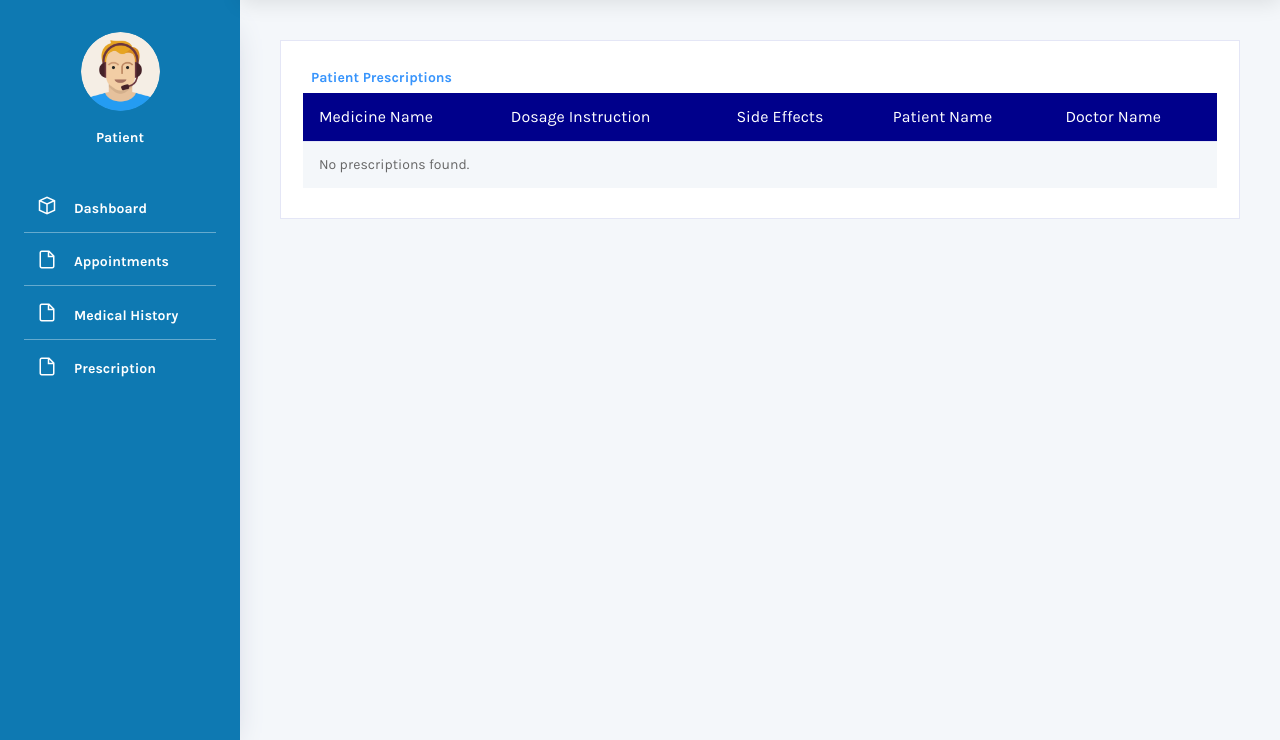
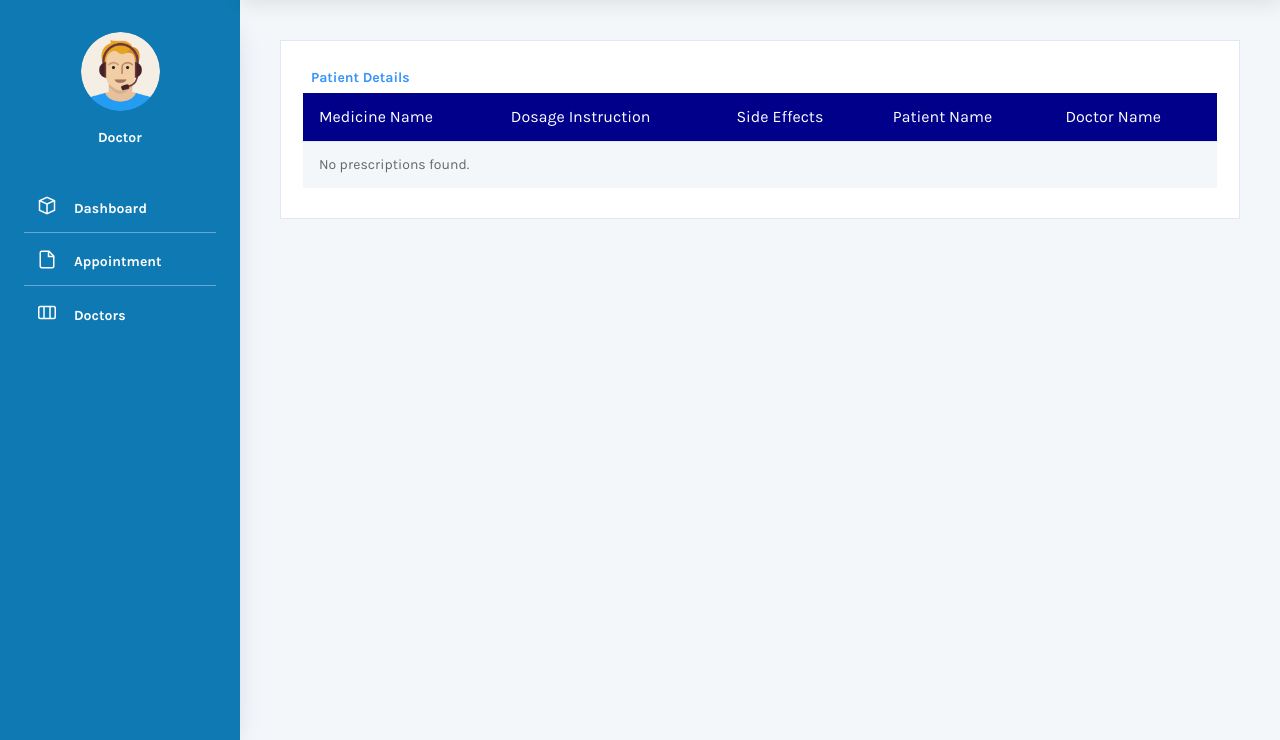
Before and after one commit to ConradKash/secureFlow, a Django app: template templates/hospital/prescriptions_details.html in a window 1280 px wide. Shown: the part 60-800 px from the top of the page. Run offline with Django 3.2, Linux system fonts and the light colour scheme; the template is opened without the code that fills it, so the values that code supplies are empty; some libraries are stand-ins or nearby versions.

Commit message:
Done adding the few pages

```diff
--- a/hospital/views.py
+++ b/hospital/views.py
@@ -1376,7 +1376,7 @@ def get_all_patientDetails_for_patient(request):
         processed_patient_details = []
         for patient_detail in patient_details:
             # Check if the patient detail belongs to the patient
-            #if patient_detail['patientId'] == request.user.id:
+            if patient_detail['patientId'] == request.user.id:
                 processed_patient_detail = {k: v for k, v in patient_detail.items()
                     if k not in ['doctorId', 'patientId','id']}
                 processed_patient_details.append(processed_patient_detail)
@@ -1404,7 +1404,7 @@ def get_all_prescriptions_for_patient(request):
         # Process each prescription to exclude specified fields
         processed_prescriptions = []
         for prescription in prescriptions:
-            #if patient_detail['patientId'] == request.user.id:
+            if prescription['patientId'] == request.user.id:
                 processed_prescription = {k: v for k, v in prescription.items()
                     if k not in ['datestamp', 'status', 'id', 'appointmentID', 'pharmacyID', 'doctorID', 'patientID']}
                 processed_prescriptions.append(processed_prescription)
--- a/templates/hospital/patient_base.html
+++ b/templates/hospital/patient_base.html
@@ -96,9 +96,9 @@
             </a>
           </li>
           <li class="nav-item">
-            <a class="nav-link" href="/patient-get-prescription">
+            <a class="nav-link" href="/patient-get-details">
               <i class="icon-file menu-icon"></i>
-              <span class="menu-title">Prescription</span>
+              <span class="menu-title">Prescription History</span>
             </a>
           </li>
         </ul>
--- a/templates/hospital/prescriptions_details.html
+++ b/templates/hospital/prescriptions_details.html
@@ -1,12 +1,12 @@
 <!-- admin_pharmacy_dashboard.html -->
-{% extends 'patient_base.html' %}
+{% extends 'admin_base.html' %}
 {% load static %}
 {% block content %}
           <div class="row ">
             <div class="col-xl d-flex grid-margin stretch-card">
                 <div class="card">
                   <div class="card-body">
-                      <h6 class="card-title font-weight-bold text-info ">Patient Prescriptions</h6>
+                      <h6 class="card-title font-weight-bold text-info ">Patient Details</h6>
 
                       <div class="row">
                         <div class="table-responsive">
```
